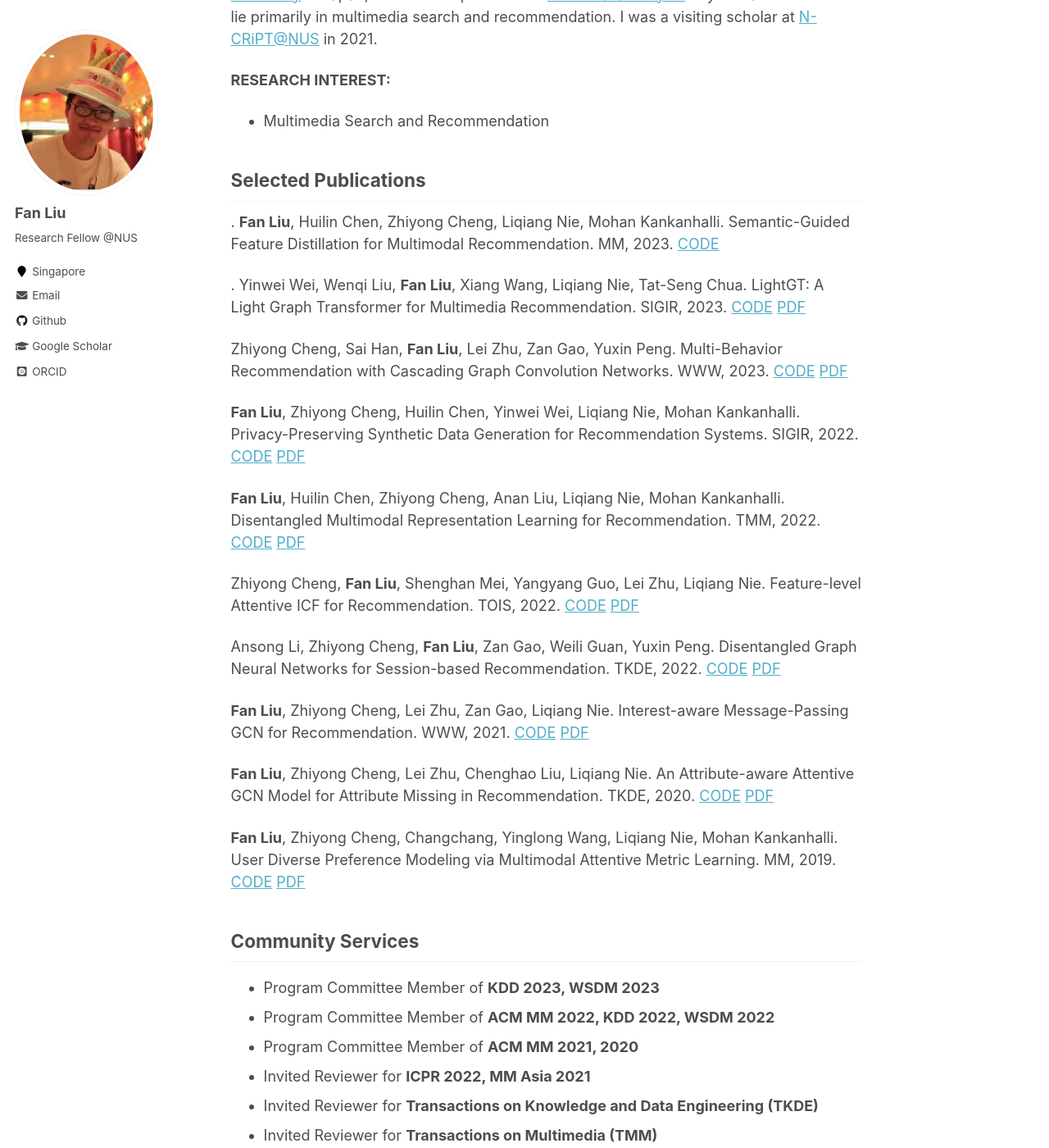
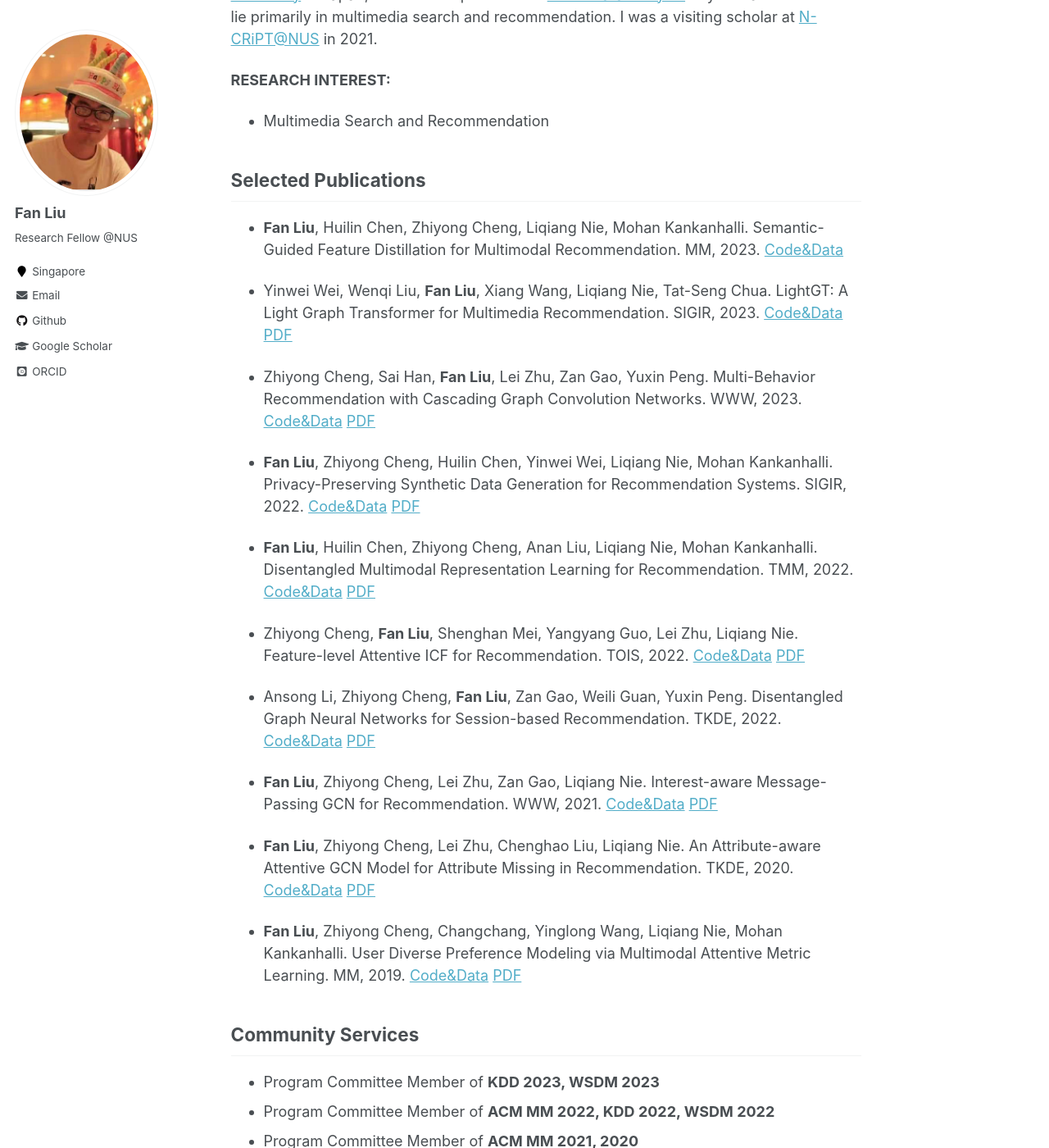
Before and after one commit to liufancs/liufancs.github.io, a Jekyll site: the page built from _pages/about.md, in a window 1280 px wide and 1400 px high, scrolled down 411 px. Shown: the whole window at 82% size. Built offline with Jekyll 4.4.1, drawn with Linux system fonts in a browser that asks for light colours; some web fonts are replaced.

Commit message:
Update about.md

```diff
--- a/_pages/about.md
+++ b/_pages/about.md
@@ -17,26 +17,26 @@ I am currently a Research Fellow with [Prof. Mohan Kankanhalli](https://www.comp
 
 
 ## Selected Publications
-. **Fan Liu**, Huilin Chen, Zhiyong Cheng, Liqiang Nie, Mohan Kankanhalli. Semantic-Guided Feature Distillation for Multimodal
-Recommendation. MM, 2023. [CODE](https://github.com/HuilinChenJN/SGFD)
+* **Fan Liu**, Huilin Chen, Zhiyong Cheng, Liqiang Nie, Mohan Kankanhalli. Semantic-Guided Feature Distillation for Multimodal
+Recommendation. MM, 2023. [Code&Data](https://github.com/HuilinChenJN/SGFD)
 
-. Yinwei Wei, Wenqi Liu, **Fan Liu**, Xiang Wang, Liqiang Nie, Tat-Seng Chua. LightGT: A Light Graph Transformer for Multimedia Recommendation. SIGIR, 2023. [CODE](https://github.com/Liuwq-bit/LightGT) [PDF](https://dl.acm.org/doi/abs/10.1145/3539618.3591716)
+* Yinwei Wei, Wenqi Liu, **Fan Liu**, Xiang Wang, Liqiang Nie, Tat-Seng Chua. LightGT: A Light Graph Transformer for Multimedia Recommendation. SIGIR, 2023. [Code&Data](https://github.com/Liuwq-bit/LightGT) [PDF](https://dl.acm.org/doi/abs/10.1145/3539618.3591716)
 
-Zhiyong Cheng, Sai Han, **Fan Liu**, Lei Zhu, Zan Gao, Yuxin Peng. Multi-Behavior Recommendation with Cascading Graph Convolution Networks. WWW, 2023. [CODE](https://github.com/SS-00-SS/MBCGCN) [PDF](https://arxiv.org/pdf/2303.15720.pdf)
+* Zhiyong Cheng, Sai Han, **Fan Liu**, Lei Zhu, Zan Gao, Yuxin Peng. Multi-Behavior Recommendation with Cascading Graph Convolution Networks. WWW, 2023. [Code&Data](https://github.com/SS-00-SS/MBCGCN) [PDF](https://arxiv.org/pdf/2303.15720.pdf)
 
-**Fan Liu**, Zhiyong Cheng, Huilin Chen, Yinwei Wei, Liqiang Nie, Mohan Kankanhalli. Privacy-Preserving Synthetic Data Generation for Recommendation Systems. SIGIR, 2022. [CODE](https://github.com/HuilinChenJN/UPC-SDG) [PDF](https://dl.acm.org/doi/abs/10.1145/3477495.3532044)
+* **Fan Liu**, Zhiyong Cheng, Huilin Chen, Yinwei Wei, Liqiang Nie, Mohan Kankanhalli. Privacy-Preserving Synthetic Data Generation for Recommendation Systems. SIGIR, 2022. [Code&Data](https://github.com/HuilinChenJN/UPC-SDG) [PDF](https://dl.acm.org/doi/abs/10.1145/3477495.3532044)
 
-**Fan Liu**, Huilin Chen, Zhiyong Cheng, Anan Liu, Liqiang Nie, Mohan Kankanhalli. Disentangled Multimodal Representation Learning for Recommendation. TMM, 2022. [CODE](https://github.com/liufancs/DMRL) [PDF](https://arxiv.org/abs/2203.05406)
+* **Fan Liu**, Huilin Chen, Zhiyong Cheng, Anan Liu, Liqiang Nie, Mohan Kankanhalli. Disentangled Multimodal Representation Learning for Recommendation. TMM, 2022. [Code&Data](https://github.com/liufancs/DMRL) [PDF](https://arxiv.org/abs/2203.05406)
 
-Zhiyong Cheng, **Fan Liu**, Shenghan Mei, Yangyang Guo, Lei Zhu, Liqiang Nie. Feature-level Attentive ICF for Recommendation. TOIS, 2022. [CODE](https://github.com/liufancs/FLA) [PDF](https://arxiv.org/abs/2102.10745)
+* Zhiyong Cheng, **Fan Liu**, Shenghan Mei, Yangyang Guo, Lei Zhu, Liqiang Nie. Feature-level Attentive ICF for Recommendation. TOIS, 2022. [Code&Data](https://github.com/liufancs/FLA) [PDF](https://arxiv.org/abs/2102.10745)
 
-Ansong Li, Zhiyong Cheng, **Fan Liu**, Zan Gao, Weili Guan, Yuxin Peng. Disentangled Graph Neural Networks for Session-based Recommendation. TKDE, 2022. [CODE](https://github.com/AnsongLi/Disen-GNN) [PDF](https://arxiv.org/abs/2201.03482)
+* Ansong Li, Zhiyong Cheng, **Fan Liu**, Zan Gao, Weili Guan, Yuxin Peng. Disentangled Graph Neural Networks for Session-based Recommendation. TKDE, 2022. [Code&Data](https://github.com/AnsongLi/Disen-GNN) [PDF](https://arxiv.org/abs/2201.03482)
 
-**Fan Liu**, Zhiyong Cheng, Lei Zhu, Zan Gao, Liqiang Nie. Interest-aware Message-Passing GCN for Recommendation. WWW, 2021. [CODE](https://github.com/liufancs/IMP_GCN) [PDF](https://arxiv.org/pdf/2102.10044.pdf)
+* **Fan Liu**, Zhiyong Cheng, Lei Zhu, Zan Gao, Liqiang Nie. Interest-aware Message-Passing GCN for Recommendation. WWW, 2021. [Code&Data](https://github.com/liufancs/IMP_GCN) [PDF](https://arxiv.org/pdf/2102.10044.pdf)
 
-**Fan Liu**, Zhiyong Cheng, Lei Zhu, Chenghao Liu, Liqiang Nie. An Attribute-aware Attentive GCN Model for Attribute Missing in Recommendation. TKDE, 2020. [CODE](https://github.com/liufancs/a2_gcn) [PDF](https://ieeexplore.ieee.org/document/9272360)
+* **Fan Liu**, Zhiyong Cheng, Lei Zhu, Chenghao Liu, Liqiang Nie. An Attribute-aware Attentive GCN Model for Attribute Missing in Recommendation. TKDE, 2020. [Code&Data](https://github.com/liufancs/a2_gcn) [PDF](https://ieeexplore.ieee.org/document/9272360)
 
-**Fan Liu**, Zhiyong Cheng, Changchang, Yinglong Wang, Liqiang Nie, Mohan Kankanhalli. User Diverse Preference Modeling via Multimodal Attentive Metric Learning. MM, 2019. [CODE](https://github.com/liufancs/MAML) [PDF](https://arxiv.org/abs/1908.07738)
+* **Fan Liu**, Zhiyong Cheng, Changchang, Yinglong Wang, Liqiang Nie, Mohan Kankanhalli. User Diverse Preference Modeling via Multimodal Attentive Metric Learning. MM, 2019. [Code&Data](https://github.com/liufancs/MAML) [PDF](https://arxiv.org/abs/1908.07738)
 
 ## Community Services
 * Program Committee Member of **KDD 2023, WSDM 2023**
```
